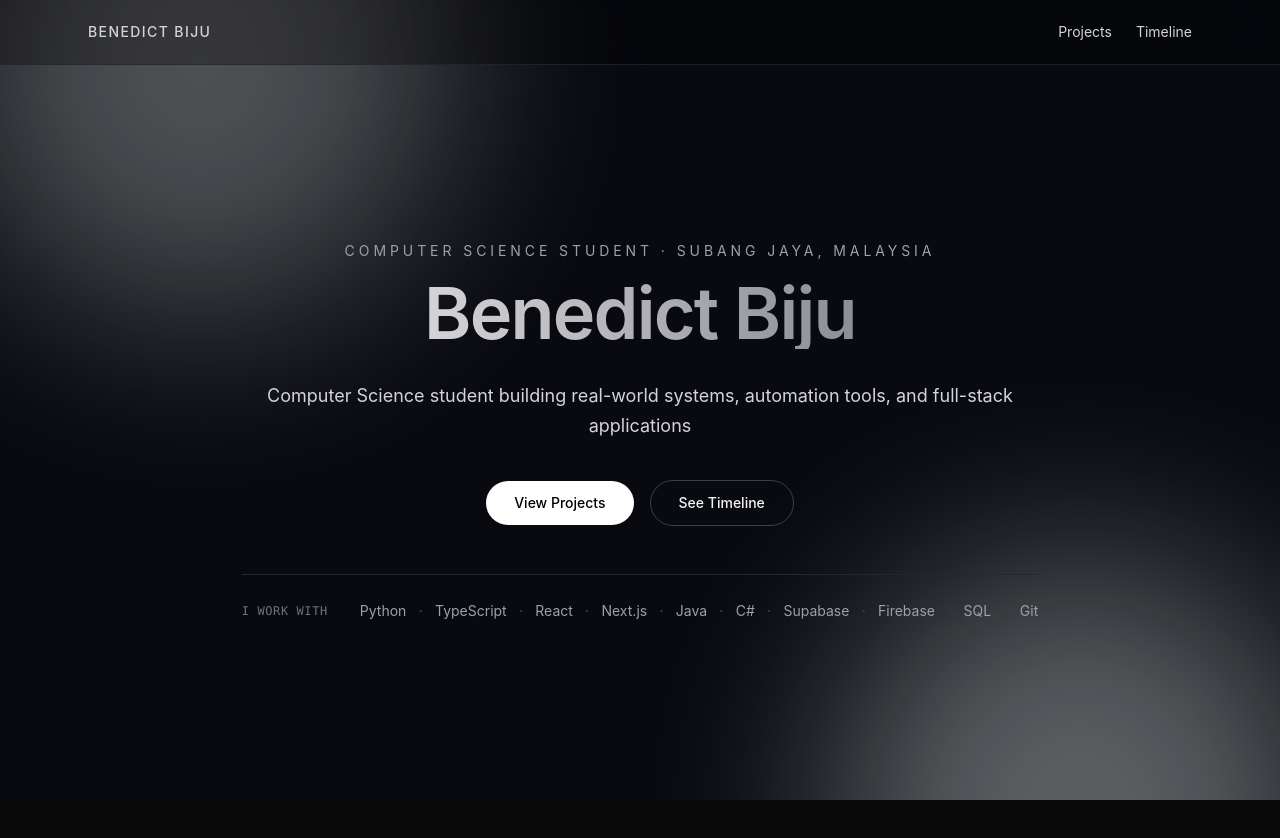
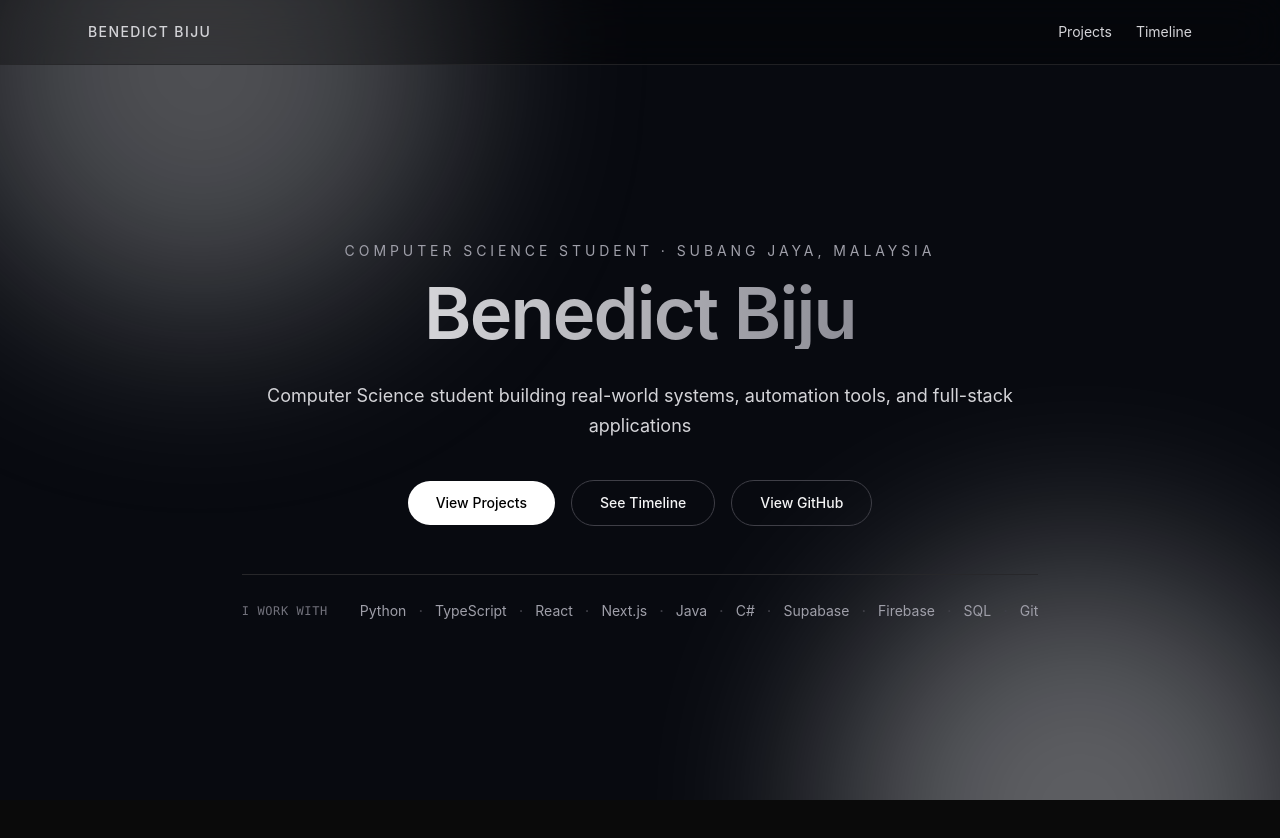
Before and after one commit to BenedictBiju2006/BenedictBiju2006.github.io, a Next.js app: page / in a window 1280 px wide. Shown: the top 838 px of the page. Built offline with nearby package versions, Linux system fonts and the light colour scheme.

Commit message:
Added github link to landing page.

```diff
--- a/app/page.tsx
+++ b/app/page.tsx
@@ -39,6 +39,13 @@ export default async function HomePage() {
               >
                 See Timeline
               </Link>
+
+              <Link
+                className="rounded-full border border-zinc-700 px-7 py-3 text-sm font-medium text-zinc-100 transition hover:border-zinc-500 hover:bg-zinc-900"
+                href="https://www.github.com/benedictbiju2006"
+              >
+                View GitHub
+              </Link>
             </div>
 
             <div className="mt-12">
```
